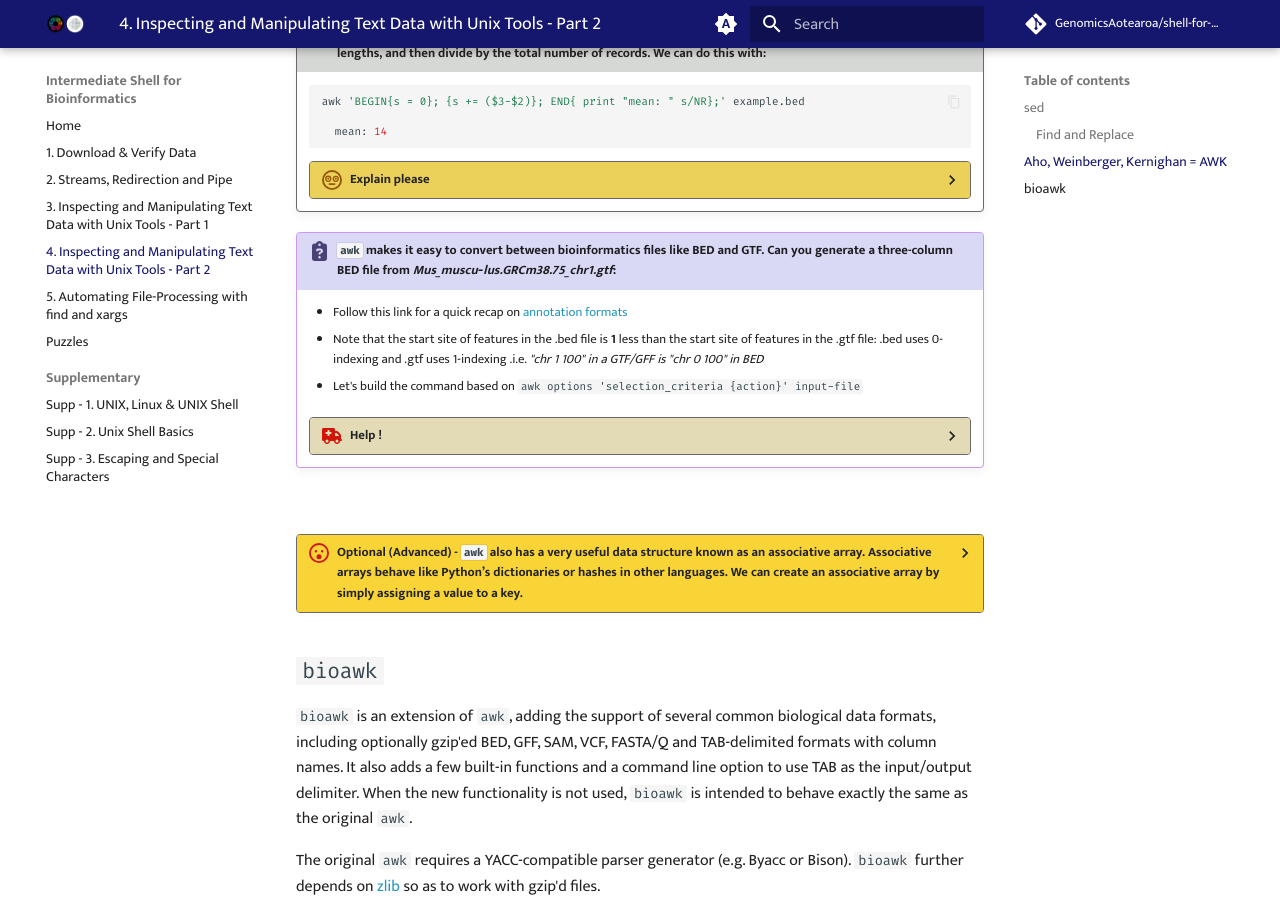
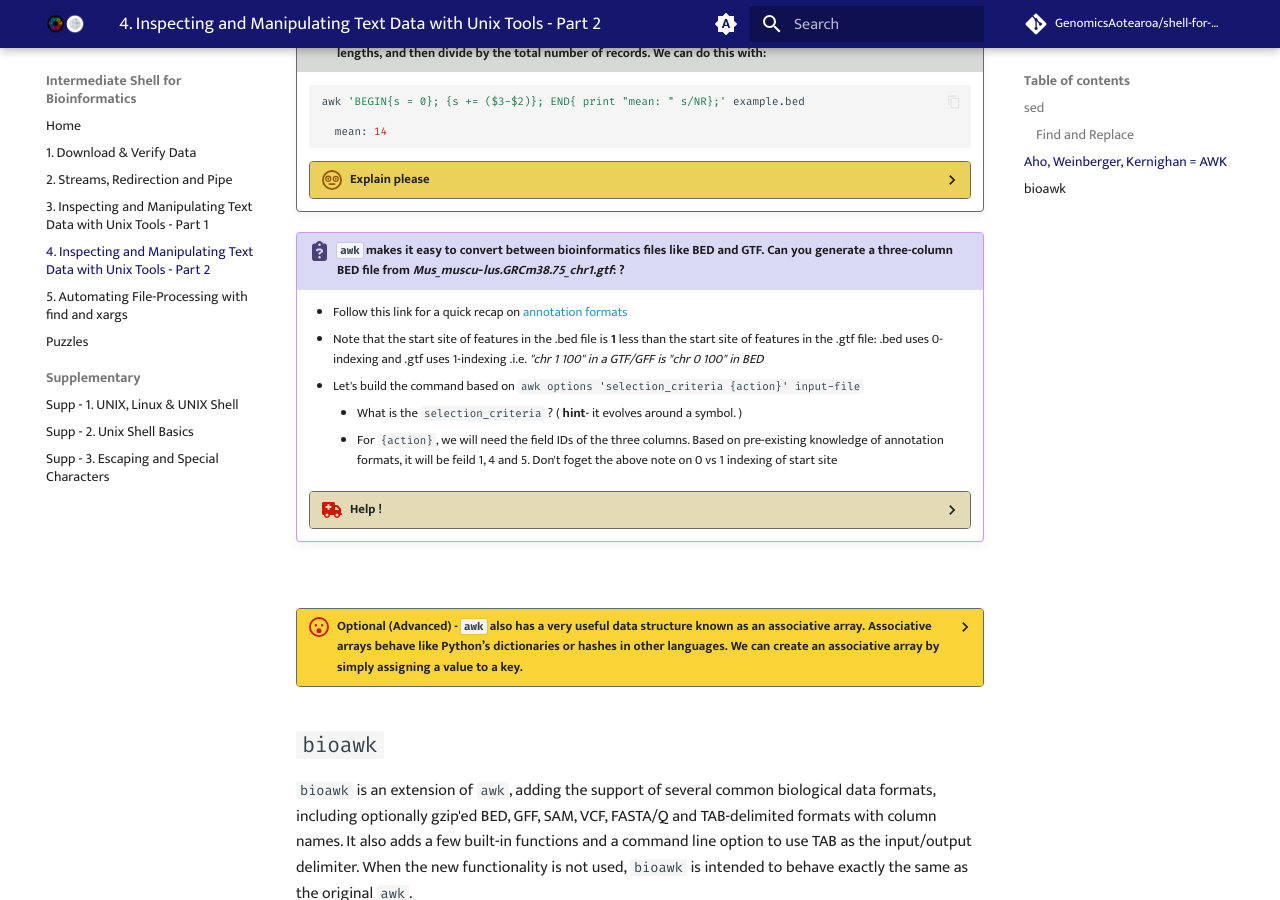
Before and after one commit to GenomicsAotearoa/shell-for-bioinformatics, an MkDocs documentation site: the page built from docs/5_inspectmanipulate2.md, in a window 1280 px wide and 900 px high, scrolled down 6815 px. Built offline with MkDocs 1.6.1 and Material for MkDocs 9.7.7, drawn with Linux system fonts in a browser that asks for light colours; comment, search, counter and statistics services are not loaded.

Commit message:
minor updates to awk command

```diff
--- a/docs/5_inspectmanipulate2.md
+++ b/docs/5_inspectmanipulate2.md
@@ -368,12 +368,14 @@ We can also chain patterns, by using logical operators `&&` (AND), `||` (OR), an
 
         In this example, we’ve initialized a variable `s` to **0** in `BEGIN` (variables you define do not need a dollar sign). Then, for each record we increment `s` by the length of the feature. At the end of the records, we print this sum `s` divided by the number of records `NR` , giving the mean.
 
-!!! clipboard-question "`awk` makes it easy to convert between bioinformatics files like BED and GTF. Can you generate a three-column BED file from ***Mus_muscu‐lus.GRCm38.75_chr1.gtf***:"
+!!! clipboard-question "`awk` makes it easy to convert between bioinformatics files like BED and GTF. Can you generate a three-column BED file from ***Mus_muscu‐lus.GRCm38.75_chr1.gtf***: ?"
 
     * Follow this link for a quick recap on [annotation formats](https://tag.readthedocs.io/en/stable/formats.html#:~:text=BED%20allows%20for%20a%20single,by%20ID%20and%20Parent%20attributes)
     * Note that the start site of features in the .bed file is **1** less than the start site of features in the .gtf file: .bed uses 0-indexing and .gtf uses 1-indexing  .i.e. *"chr 1 100" in a GTF/GFF is "chr 0 100" in BED*
 
     * Let's build the command based on `awk options 'selection_criteria {action}' input-file`
+        - What is the `selection_criteria` ? ( **hint**- it evolves around a symbol. )
+        - For `{action}`, we will need the field IDs of the three columns. Based on pre-existing knowledge of annotation formats, it will be feild 1, 4 and 5. Don't foget the above note on 0 vs 1 indexing of start site
 
 
 
```
